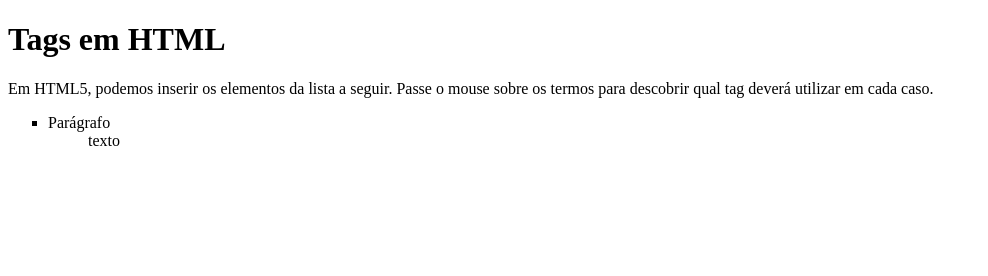
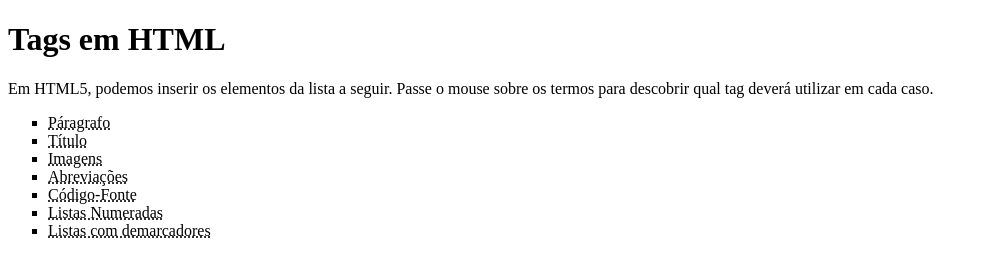
Before and after one commit to thiagoamaraloliveira/HTML-CSS-JAVASCRIPT, a plain HTML site: page html-css/desafios/d006/index.html in a window 1280 px wide. Shown: the whole page, without its empty margins (0-988 px from the left). Drawn offline with Linux system fonts and the light colour scheme.

```diff
--- a/html-css/desafios/d006/index.html
+++ b/html-css/desafios/d006/index.html
@@ -10,11 +10,13 @@
     <p>Em HTML5, podemos inserir os elementos da lista a seguir. Passe o mouse sobre os termos
         para descobrir qual tag deverá utilizar em cada caso.
         <ul type="square">
-            <li>
-
-                <dt>Parágrafo</dt>
-                <dd>texto</dd>
-            </li>
+            <li> <abbr title="Use a tag <p>"> Páragrafo</abbr></li>
+            <li><abbr title="Use a tag <h1>">Título</abbr></li>
+            <li><abbr title="Use a tag <img>">Imagens</abbr></li>
+            <li><abbr title="Use a tag <abbr>">Abreviações</abbr></li>
+            <li><abbr title="Use a tag <code>">Código-Fonte</abbr></li>
+            <li><abbr title="Use a tag <ol>">Listas Numeradas</abbr></li>
+            <li><abbr title="Use a tag <ul>">Listas com demarcadores</abbr></li>
 
 
         </ul>
```
Also changed, not shown: html-css/exercicios/ex011/index.html (added, +19 -0 lines), html-css/exercicios/ex011/imagens/foto-g.png (added), html-css/exercicios/ex011/imagens/foto-m.png (added), html-css/exercicios/ex011/imagens/foto-p.png (added).
